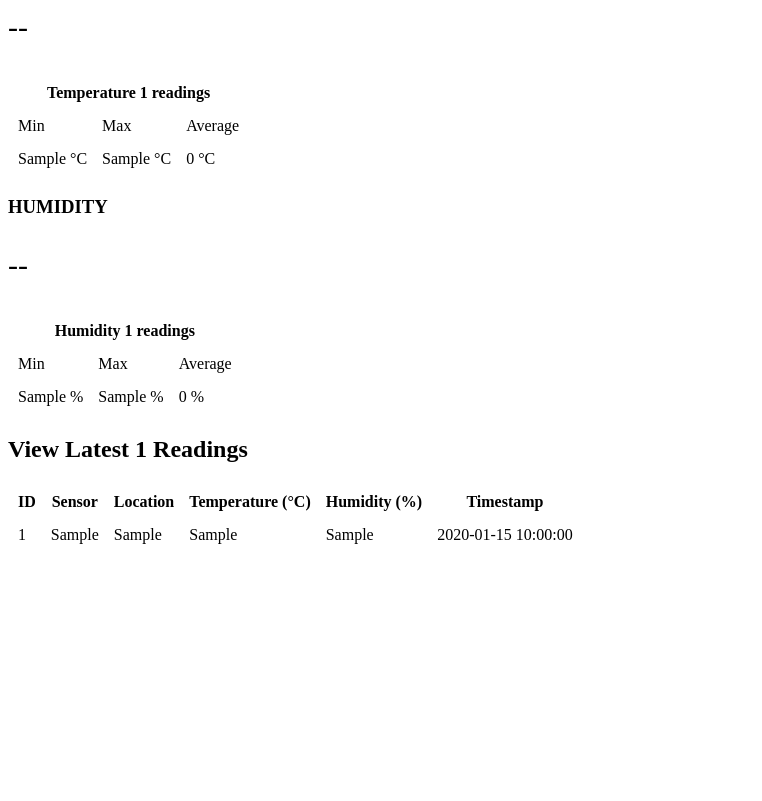
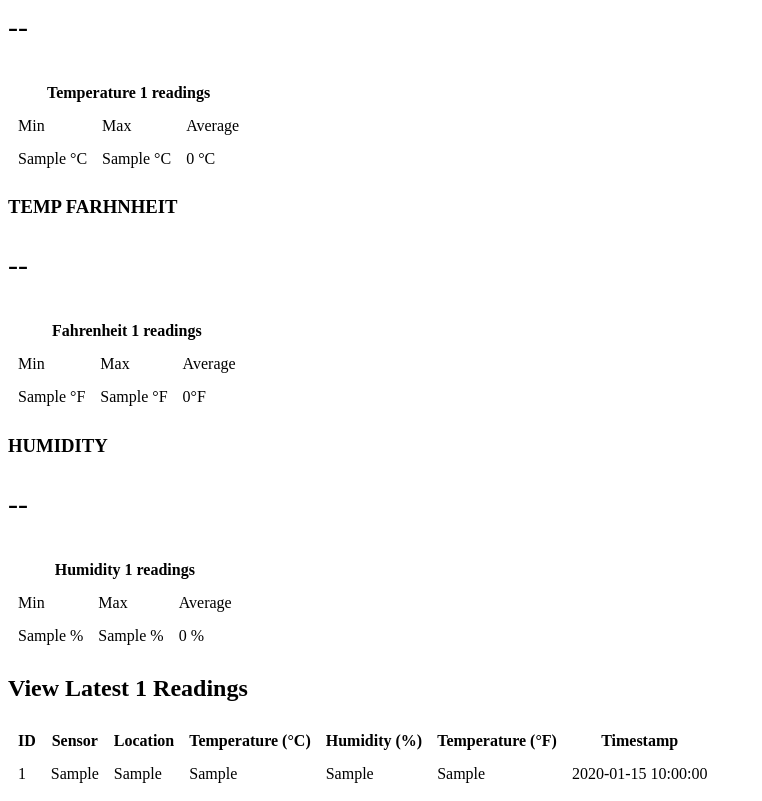
Before and after one commit to PaulWondel/smartthings, a PHP site: page /?readingsCount=1 in a window 1280 px wide. Shown: the part 197-998 px from the top of the page, without its empty margins (0-762 px from the left). Before the commit the page ends 741 px from the top, so only its background shows below. Run offline with PHP 8.4, Linux system fonts and the light colour scheme; tables that the repository leaves empty or names only in its code hold one stand-in row (values such as "Sample post").

Commit message:
Update weather.ino and index.php

```diff
--- a/website/index.php
+++ b/website/index.php
@@ -25,6 +25,7 @@
     $last_reading = getLastReadings();
     $last_reading_temp = $last_reading["value1"];
     $last_reading_humi = $last_reading["value2"];
+    $last_reading_fahr = $last_reading["value3"];
     $last_reading_time = $last_reading["reading_time"];
 
     // Uncomment to set timezone to - 1 hour (you can change 1 to any number)
@@ -39,6 +40,10 @@
     $min_humi = minReading($readings_count, 'value2');
     $max_humi = maxReading($readings_count, 'value2');
     $avg_humi = avgReading($readings_count, 'value2');
+
+    $min_fahr = minReading($readings_count, 'value3');
+    $max_fahr = maxReading($readings_count, 'value3');
+    $avg_fahr = avgReading($readings_count, 'value3');
 ?>
 
 <!DOCTYPE html>
@@ -82,6 +87,29 @@
                 </tr>
             </table>
         </div>
+        <div class="box gauge--1">
+            <h3>TEMP FARHNHEIT</h3>
+            <div class="mask">
+                <div class="semi-circle"></div>
+                <div class="semi-circle--mask"></div>
+            </div>
+            <p style="font-size: 30px;" id="fahr">--</p>
+            <table cellspacing="5" cellpadding="5">
+                <tr>
+                    <th colspan="3">Fahrenheit <?php echo $readings_count; ?> readings</th>
+                </tr>
+                <tr>
+                    <td>Min</td>
+                    <td>Max</td>
+                    <td>Average</td>
+                </tr>
+                <tr>
+                    <td><?php echo $min_fahr['min_amount']; ?> &deg;F</td>
+                    <td><?php echo $max_fahr['max_amount']; ?> &deg;F</td>
+                    <td><?php echo round($avg_fahr['avg_amount'], 2); ?>&deg;F</td>
+                </tr>
+            </table>
+        </div>
         <div class="box gauge--2">
             <h3>HUMIDITY</h3>
             <div class="mask">
@@ -115,6 +143,7 @@
                     <th>Location</th>
                     <th>Temperature (°C)</th>
                     <th>Humidity (%)</th>
+                    <th>Temperature (°F)</th>
                     <th>Timestamp</th>
                 </tr>';
 
@@ -126,6 +155,7 @@
             $row_location = $row["location"];
             $row_value1 = $row["value1"];
             $row_value2 = $row["value2"];
+            $row_value3 = $row["value3"];
             $row_reading_time = $row["reading_time"];
             // Uncomment to set timezone to - 1 hour (you can change 1 to any number)
             //$row_reading_time = date("Y-m-d H:i:s", strtotime("$row_reading_time - 1 hours"));
@@ -138,6 +168,7 @@
                     <td>' . $row_location . '</td>
                     <td>' . $row_value1 . '</td>
                     <td>' . $row_value2 . '</td>
+                    <td>' . $row_value3 . '</td>
                     <td>' . $row_reading_time . '</td>
                   </tr>';
         }
@@ -149,8 +180,10 @@
 <script>
     var value1 = <?php echo $last_reading_temp; ?>;
     var value2 = <?php echo $last_reading_humi; ?>;
+    var value3 = <?php echo $last_reading_fahr; ?>;
     setTemperature(value1);
     setHumidity(value2);
+    setTempFahr(value3);
 
     function setTemperature(curVal){
     	//set range for Temperature in Celsius -5 Celsius to 38 Celsius
@@ -183,6 +216,23 @@
     	$("#humi").text(curVal + ' %');
     }
 
+    function setTempFahr(curVal){
+    	//set range for Temperature in Celsius -5 Celsius to 38 Celsius
+    	// var minTemp = -5.0;
+    	// var maxTemp = 38.0;
+        //set range for Temperature in Fahrenheit 23 Fahrenheit to 100 Fahrenheit
+    	var minTempFahr = 23;
+    	var maxTempFahr = 100;
+
+    	var newVal = scaleValue(curVal, [minTempFahr, maxTempFahr], [0, 180]);
+    	$('.gauge--1 .semi-circle--mask').attr({
+    		style: '-webkit-transform: rotate(' + newVal + 'deg);' +
+    		'-moz-transform: rotate(' + newVal + 'deg);' +
+    		'transform: rotate(' + newVal + 'deg);'
+    	});
+    	$("#fahr").text(curVal + ' ºF');
+    }
+
     function scaleValue(value, from, to) {
         var scale = (to[1] - to[0]) / (from[1] - from[0]);
         var capped = Math.min(from[1], Math.max(from[0], value)) - from[0];
```
Also changed, not shown: 1 other file.
